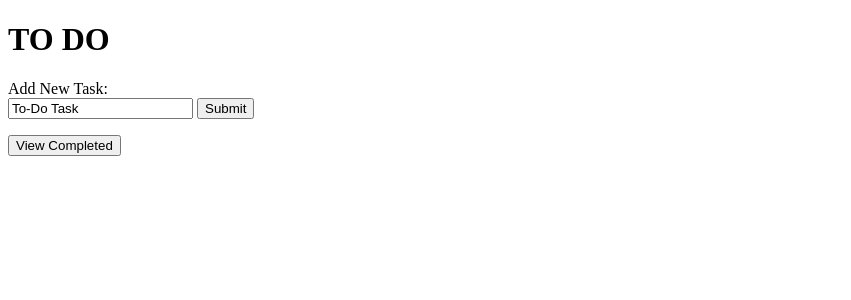
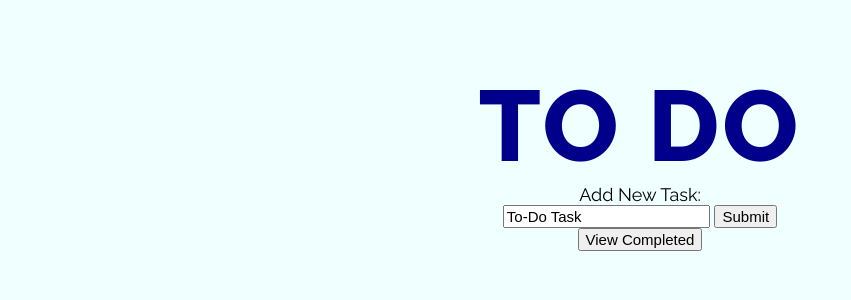
Before and after one commit to jennymegan/todo-app, a PHP site: template templates/homepage.php in a window 1280 px wide. Shown: the top 300 px of the page, without its empty margins (0-851 px from the left). Run offline with PHP 8.4, Linux system fonts and the light colour scheme; the template is opened without the code that fills it, so the values that code supplies are empty.

Commit message:
updated css and removed list element from html

```diff
--- /dev/null
+++ b/public/css/style.css
@@ -0,0 +1,31 @@
+@import url('https://fonts.googleapis.com/css2?family=Montserrat:wght@200;300;400&display=swap');
+
+@import url('https://fonts.googleapis.com/css2?family=Raleway:wght@100;200;400;600;800;900&family=Secular+One&display=swap');
+
+
+body {
+    margin: 50px 0 0 0;
+    padding: 0;
+    width: 100%;
+    font-family: "Raleway", Arial, sans-serif;
+    text-align: center;
+    font-size: 18px;
+    background-color: azure;
+}
+
+h1 {
+    color: darkblue;
+    letter-spacing: 3px;
+    font-family: 'Raleway', sans-serif;
+    font-size: 100px;
+    font-weight: 800;
+    margin-bottom: 0;
+}
+
+.task {
+    padding: 20px;
+}
+
+input {
+    font-size: 15px;
+}
--- a/src/Viewhelpers/CompletedTasksPageViewhelper.php
+++ b/src/Viewhelpers/CompletedTasksPageViewhelper.php
@@ -9,10 +9,10 @@ class CompletedTasksPageViewhelper
     public static function displayCompletedTasks($tasks)
     {
         foreach ($tasks as $task) {
-            echo '<li>' . $task['name'] . '
+            echo '<div class="task">' . $task['name'] . '
             <form method="post" action="/deleteTask/' . $task['id'] . '">
-            <input type="submit" value ="Delete"></li>
-            </form>';
+            <input type="submit" value ="Delete">
+            </form></div>';
         }
     }
 
--- a/templates/homepage.php
+++ b/templates/homepage.php
@@ -3,6 +3,7 @@
 <head>
     <meta charset="UTF-8">
     <title>TO-DO</title>
+    <link href='css/style.css' rel='stylesheet' type='text/css'>
 </head>
 <body>
 <h1>TO DO</h1>
@@ -12,11 +13,11 @@
 <input type="text" id="task" name="task" value="To-Do Task">
 <input type="submit" value="Submit">
 </form>
-<ul>
+
 <?php
 echo \App\Viewhelpers\HomepageViewhelper::displayTaskList($tasks);
 ?>
-</ul>
+
 
 <form method="get" action="/completedTasks">
     <input type="submit" value="View Completed">
```
Also changed, not shown: db/todo_tasks_2020-11-25.sql (added, +56 -0 lines), src/Viewhelpers/HomepageViewhelper.php (+2 -5 lines), templates/completedTasksPage.php (+5 -4 lines).
